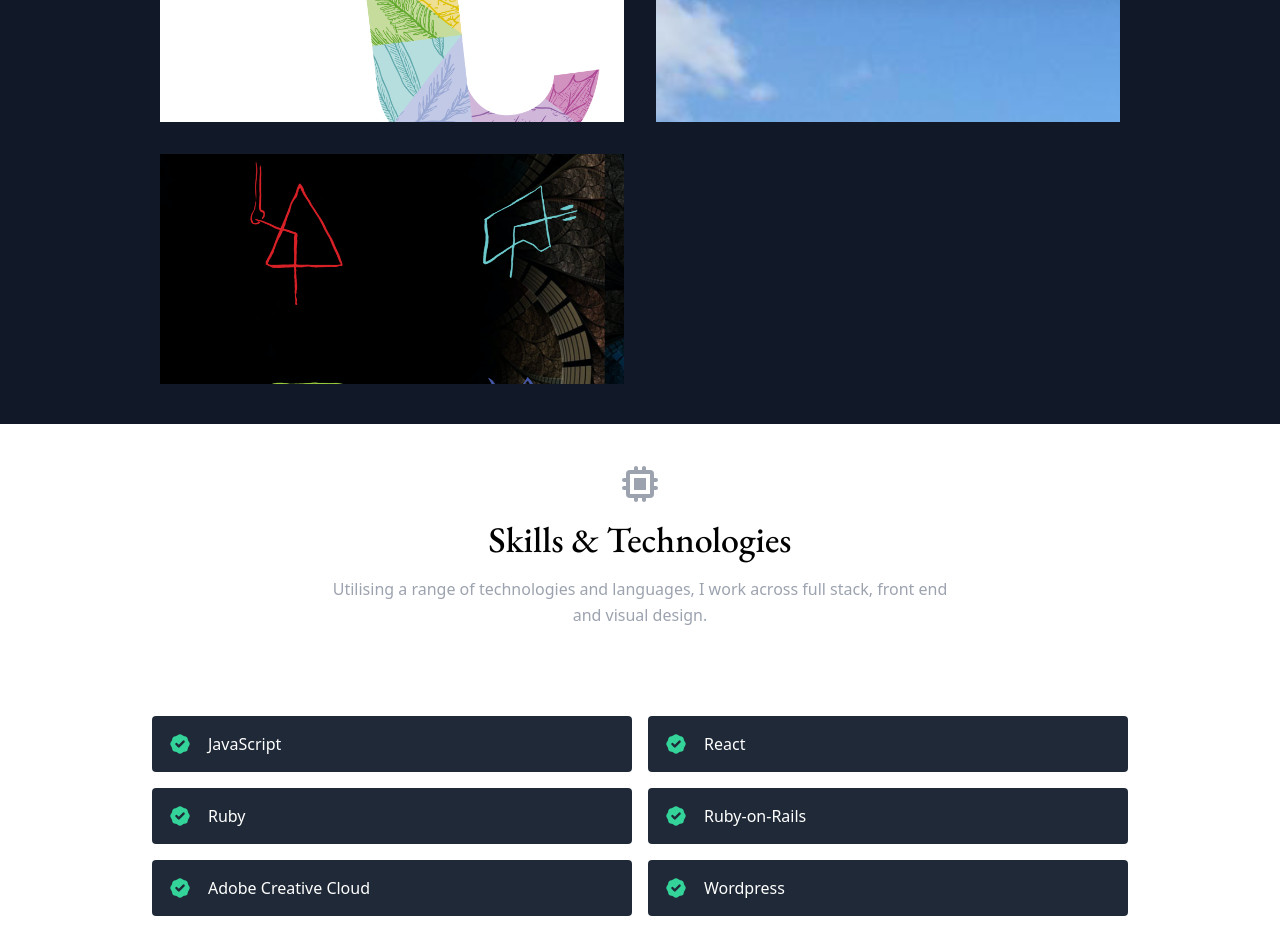
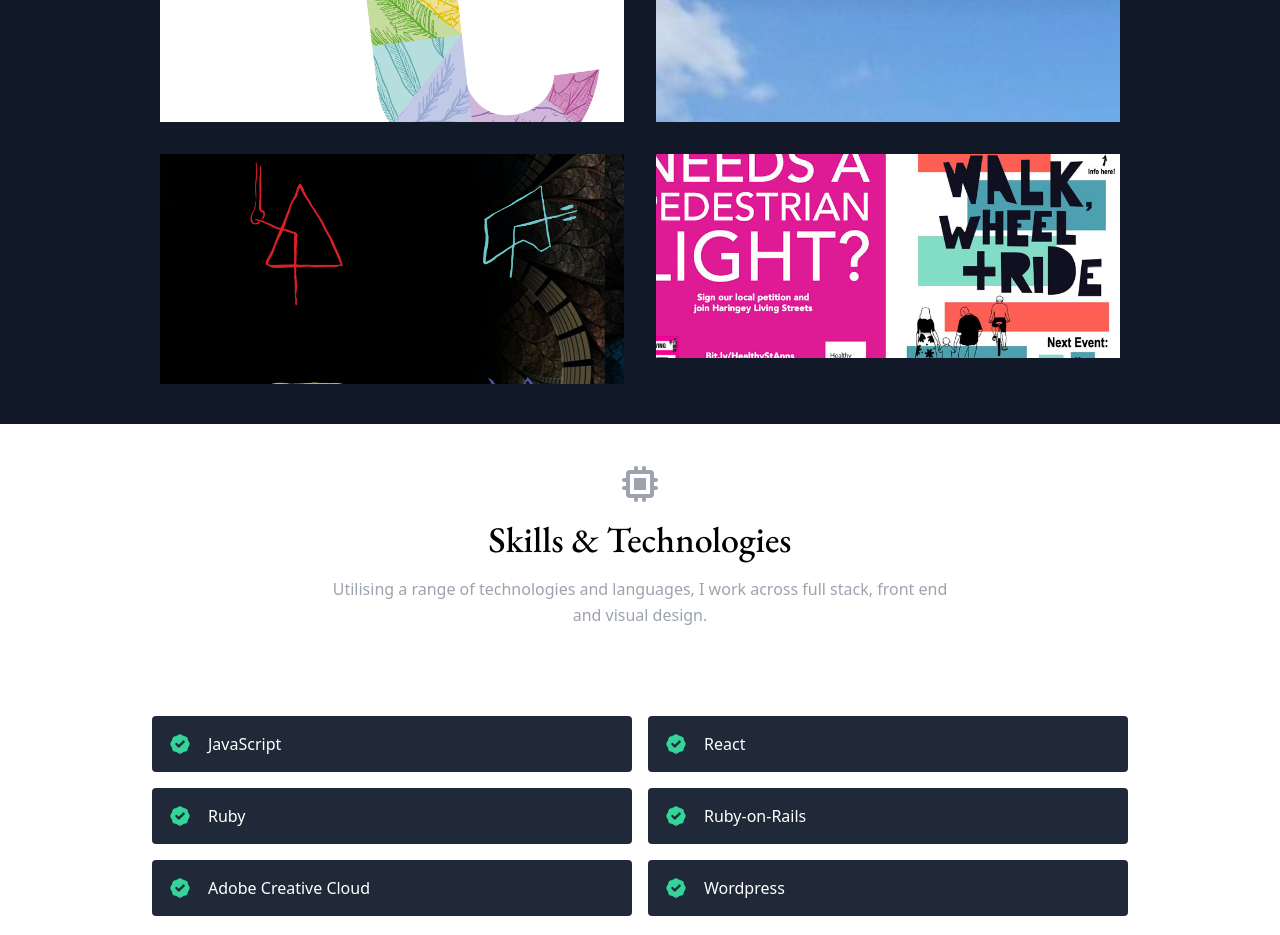
Before and after one commit to alexdavies0/my-portfolio, a React (Create React App) app: page / in a window 1280 px wide. Shown: the part 980-1915 px from the top of the page. Built offline with nearby package versions, Linux system fonts and the light colour scheme.

Commit message:
healthy streets project added

```diff
--- a/src/data.js
+++ b/src/data.js
@@ -38,6 +38,13 @@ export const projects = [
     image: "./guildterminal.png",
     link: "https://reactive.art/WTT/Guild/",
   },
+  {
+    title: "Healthy Streets St Ann's",
+    subtitle: "Adobe Illustrator and InDesign",
+    description:
+      "Design of Logo and poster campaigns for Healthy Streets St Ann's and affiliated organisations",
+    image: "./healthystreetsposters.jpg",
+  },
 ];
 
 export const testimonials = [
```
Also changed, not shown: public/healthystreetsposters.jpg (added).
